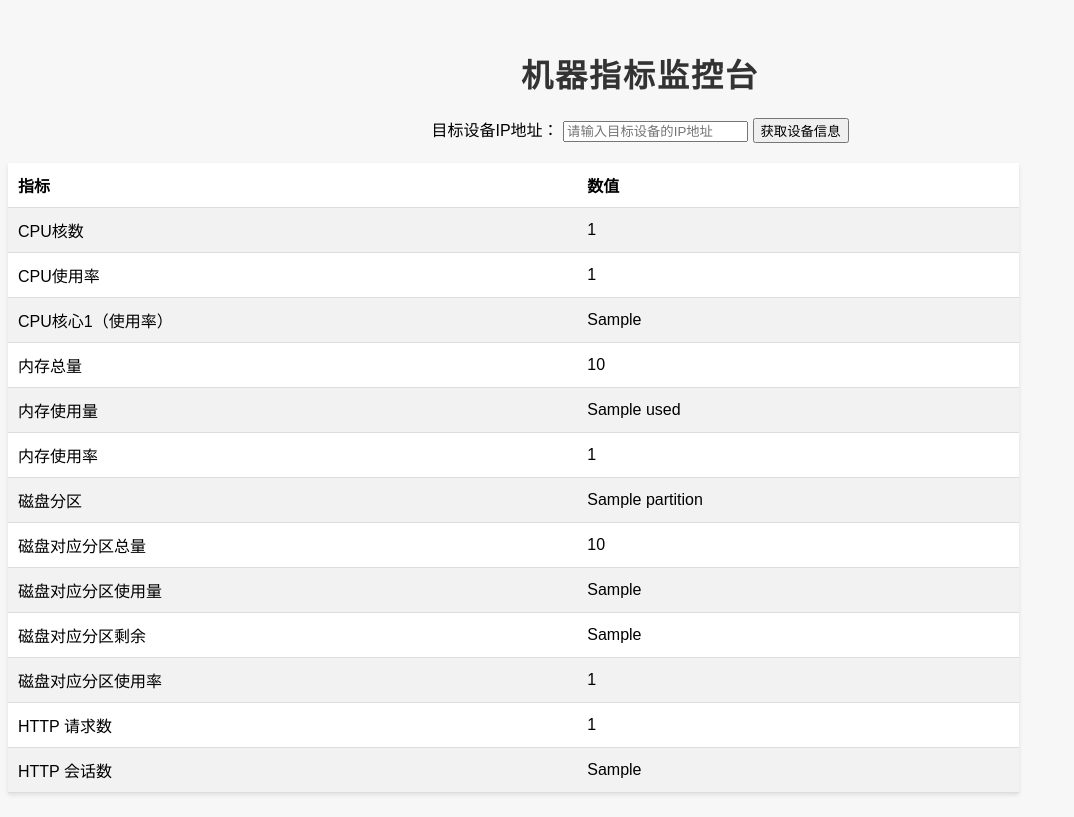
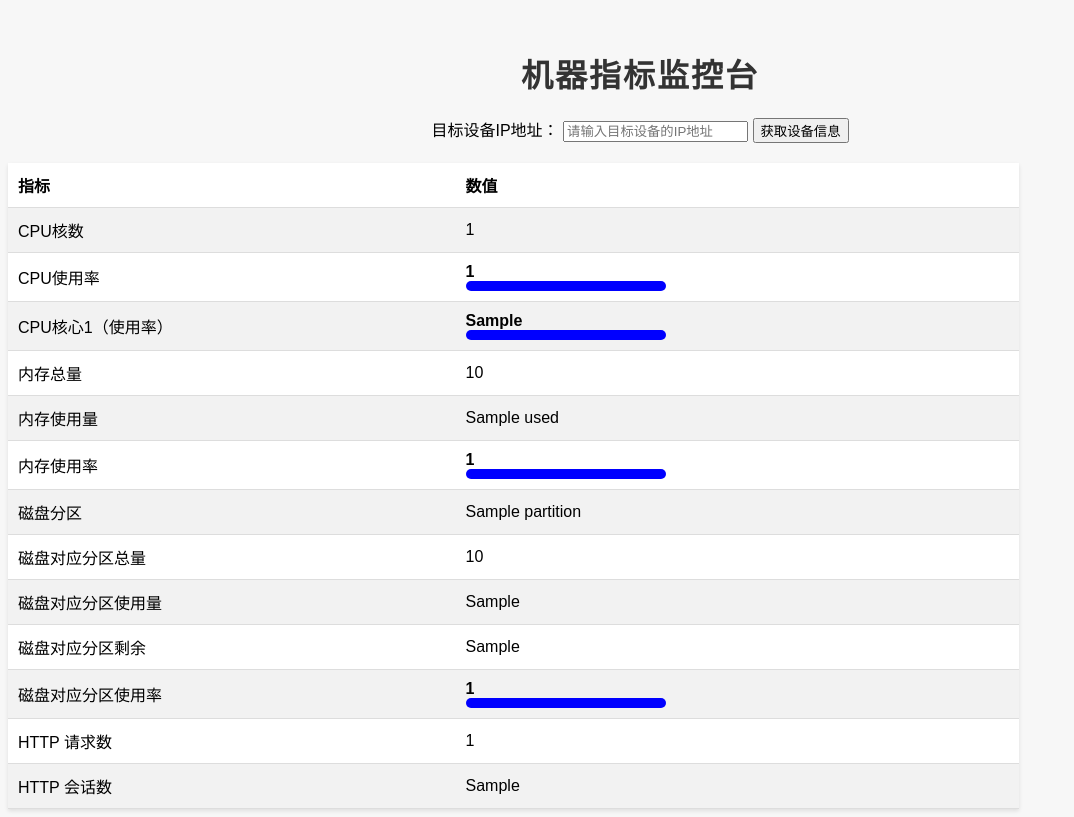
Before and after one commit to programingisgoddamndifficult/Agent-Service, a Flask app: template monitor_platform/templates/monitor.html in a window 1280 px wide. Shown: the whole page, without its empty margins (0-1074 px from the left). Before the commit the page ends 795 px from the top, so only its background shows below. Run offline with Flask 3, Linux system fonts and the light colour scheme; the template is opened without the code that fills it: most values are stand-ins (such as "Sample title", 1, 10 or a date in 2020).

Commit message:
增加进度条

```diff
--- a/monitor_platform/templates/monitor.html
+++ b/monitor_platform/templates/monitor.html
@@ -4,9 +4,6 @@
     <meta charset="UTF-8">
     <meta name="viewport" content="width=device-width, initial-scale=1.0">
     <title>机器指标监控台</title>
-    <!-- 引入外部的 JavaScript 文件 -->
-<!--    <script src="script.js"></script>-->
-    <!-- 引入外部的 CSS 文件 -->
 <style>
     body {
         font-family: Arial, sans-serif;
@@ -38,6 +35,30 @@
     tr:nth-child(even) {
         background-color: #f2f2f2;
     }
+
+     /* 新增样式，用于进度条 */
+    .progress-bar {
+        width:200px;
+        height: 10px;
+        background-color: #87CEEB;
+        border-radius: 5px;
+        overflow: hidden;
+        dislpay:flex;
+        align-items:center;
+    }
+
+    .progress-bar-inner {
+        height: 100%;
+        background-color: #0000FF;
+        transition: width 0.3s ease-in-out;
+        transform-origin: left center;
+    }
+
+    .progress-bar-label {
+    padding: 0;
+    color: #000;
+    font-weight: bold;
+  }
 </style>
 </head>
 <body>
@@ -59,12 +80,20 @@
         </tr>
         <tr>
             <td>CPU使用率</td>
-            <td>{{cpu_info.cpu_percent}}</td>
+            <td>
+            <span class="progress-bar-label">{{cpu_info.cpu_percent}}</span>
+            <div class="progress-bar">
+            <div class="progress-bar-inner" style="width: {{cpu_info.cpu_percent}}"></div>
+            </div>
+            </td>
         </tr>
         {% for one_cpu_info in cpu_info.cpu_list_info %}
             <tr>
                 <td>CPU核心{{ loop.index }}（使用率）</td>
-                <td>{{ one_cpu_info['all'] }}</td>
+                <td><span class="progress-bar-label">{{ one_cpu_info['all'] }} </span>
+            <div class="progress-bar">
+            <div class="progress-bar-inner" style="width: {{ one_cpu_info['all'] }} "></div>
+            </div></td>
             </tr>
         {% endfor %}
 
@@ -78,7 +107,10 @@
         </tr>
         <tr>
             <td>内存使用率</td>
-            <td>{{memory_info.percent}}</td>
+            <td><span class="progress-bar-label">{{memory_info.percent}} </span>
+            <div class="progress-bar">
+            <div class="progress-bar-inner" style="width: {{memory_info.percent}} "></div>
+            </div></td>
         </tr>
 
         {% for one_info in disk_info %}
@@ -100,7 +132,10 @@
             </tr>
             <tr>
                 <td>磁盘对应分区使用率</td>
-                <td>{{ one_info['disk_percent'] }}</td>
+                <td><span class="progress-bar-label">{{ one_info['disk_percent'] }} </span>
+            <div class="progress-bar">
+            <div class="progress-bar-inner" style="width: {{ one_info['disk_percent'] }} "></div>
+            </div></td>
             </tr>
         {% endfor %}
 
```
